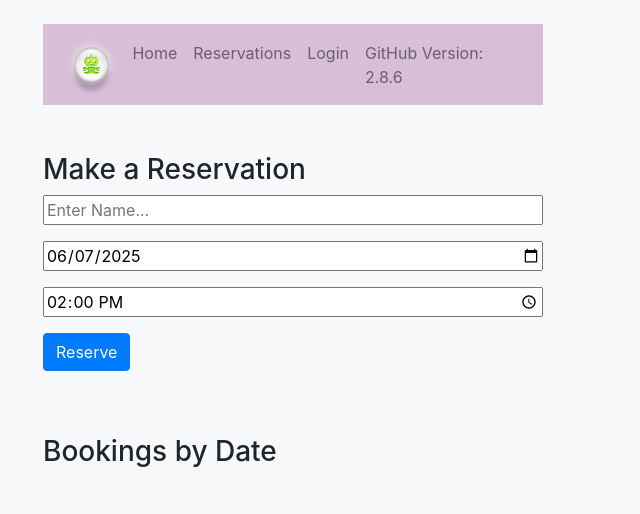
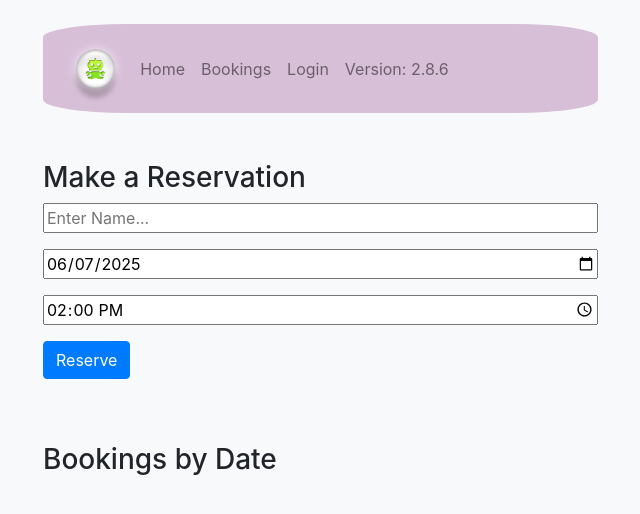
Before and after one commit to conorheffron/booking-sys, a Django app: page / in a window 1280 px wide. Shown: the top 514 px of the page, without its empty margins (42-682 px from the left). Run offline with Django 5.2, Linux system fonts and the light colour scheme; data that the repository does not hold is empty; some libraries are stand-ins or nearby versions.

Commit message:
#141 Improve look & feel of navigation bar for small & medium devices

```diff
--- a/hr/forms.py
+++ b/hr/forms.py
@@ -16,7 +16,7 @@ class ReservationForm(forms.Form):
     first_name = forms.CharField(max_length=15,
                                  min_length=3,
                                  widget=forms.widgets.TextInput
-                                 (attrs={'style': 'width:45%',
+                                 (attrs={'style': 'width:50%',
                                          'placeholder': 'Enter Name...'}),
                                          label='')
 
@@ -24,10 +24,10 @@ class ReservationForm(forms.Form):
         attrs={'type': 'date',
                'format':['%d-%m-%Y'],
                'value': london_time.date(),
-               'style': 'width:45%'}))
+               'style': 'width:50%'}))
 
     reservation_slot = forms.TimeField(label='', widget=forms.widgets.TimeInput(
         attrs={'type': 'time',
                'format':['HH:mm'],
                'value': london_time.strftime('%H:%M'),
-               'style': 'width:45%'}))
+               'style': 'width:50%'}))
--- a/hr/static/css/style.css
+++ b/hr/static/css/style.css
@@ -1,4 +1,48 @@
-.custom-navbar {
-    background-color: #D8BFD8;
-    width: 45%;
+/* Extra small devices (phones, 600px and down) */
+@media only screen and (max-width: 600px) {
+    .custom-navbar {
+        background-color: #D8BFD8;
+        width: 100%;
+        border-radius: 15%;
+        font-size: small;
+    }
 }
+
+/* Small devices (portrait tablets and large phones, 600px and up) */
+@media only screen and (min-width: 600px) {
+    .custom-navbar {
+        background-color: #D8BFD8;
+        width: 100%;
+        border-radius: 15%;
+    }
+}
+
+
+/* Medium devices (landscape tablets, 768px and up) */
+@media only screen and (min-width: 768px) {
+    .custom-navbar {
+        background-color: #D8BFD8;
+        width: 50%;
+        border-radius: 15%;
+    }
+}
+
+
+/* Large devices (laptops/desktops, 992px and up) */
+@media only screen and (min-width: 992px) {
+    .custom-navbar {
+        background-color: #D8BFD8;
+        width: 50%;
+        border-radius: 15%;
+    }
+}
+
+
+/* Extra large devices (large laptops and desktops, 1200px and up) */
+@media only screen and (min-width: 1200px) {
+    .custom-navbar {
+        background-color: #D8BFD8;
+        width: 50%;
+        border-radius: 15%;
+    }
+}
--- a/hr/static/js/navbar.js
+++ b/hr/static/js/navbar.js
@@ -9,7 +9,7 @@ function renderVersion() {
                 throw new Error('Network response was not ok');
             }
             let appVers = await response.text();
-            document.getElementById('appVersion').innerHTML =  '<a class="nav-link" target="_blank" href="https://github.com/conorheffron/booking-sys">GitHub Version: ' + appVers + '</a>';
+            document.getElementById('appVersion').innerHTML =  '<a class="nav-link" target="_blank" href="https://github.com/conorheffron/booking-sys">Version: ' + appVers + '</a>';
         })
         .then(data => console.log(data))
         .catch(error => console.error('Fetch error:', error));
--- a/hr/static/js/reservations.js
+++ b/hr/static/js/reservations.js
@@ -30,10 +30,10 @@ function submitHandler(e) {
 
 function renderAlertMessage(message) {
     if (message.includes('Booking Failed')) {
-        document.getElementById('form-out-msg').innerHTML = '<div id="form-out-msg" class="alert alert-danger" role="alert" style="width:45%;">'
+        document.getElementById('form-out-msg').innerHTML = '<div id="form-out-msg" class="alert alert-danger" role="alert" style="width:50%;">'
             + message + '</div>';
     } else if (message.includes('Booking Complete')) {
-        document.getElementById('form-out-msg').innerHTML = '<div id="form-out-msg" class="alert alert-success" role="alert" style="width:45%;">'
+        document.getElementById('form-out-msg').innerHTML = '<div id="form-out-msg" class="alert alert-success" role="alert" style="width:50%;">'
             + message + '</div>';
     } else {
         document.getElementById('form-out-msg').innerHTML = '<div id="form-out-msg"></div>';
--- a/hr/templates/booking.html
+++ b/hr/templates/booking.html
@@ -2,8 +2,8 @@
 <html lang="en">
 <head>
     <!-- Required meta tags -->
-    <meta charset="utf-8">
-    <meta name="viewport" content="width=device-width, initial-scale=1, shrink-to-fit=no">
+    <meta charset="UTF-8">
+    <meta name="viewport" content="width=device-width, initial-scale=1.0">
 
     <!-- Bootstrap CSS -->
     <link rel="stylesheet" href="https://stackpath.bootstrapcdn.com/bootstrap/4.4.1/css/bootstrap.min.css"
--- a/hr/templates/navbar.html
+++ b/hr/templates/navbar.html
@@ -9,7 +9,7 @@
       <div class="collapse navbar-collapse" id="navbarNavAltMarkup">
         <div class="navbar-nav">
             <a class="nav-link" href="/">Home</a>
-            <a class="nav-link" href="/reservations">Reservations</a>
+            <a class="nav-link" href="/reservations">Bookings</a>
             <a class="nav-link" target="_blank" href="/admin">Login</a>
             <div id="appVersion"></div>
         </div>
```
Also changed, not shown: hr/templates/error.html (+6 -2 lines).
